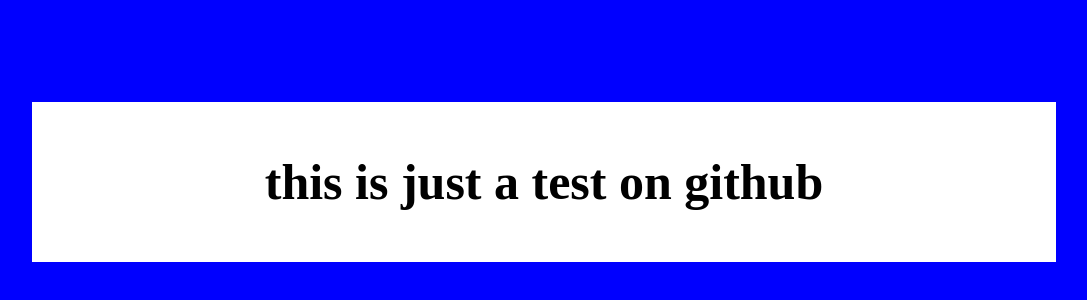
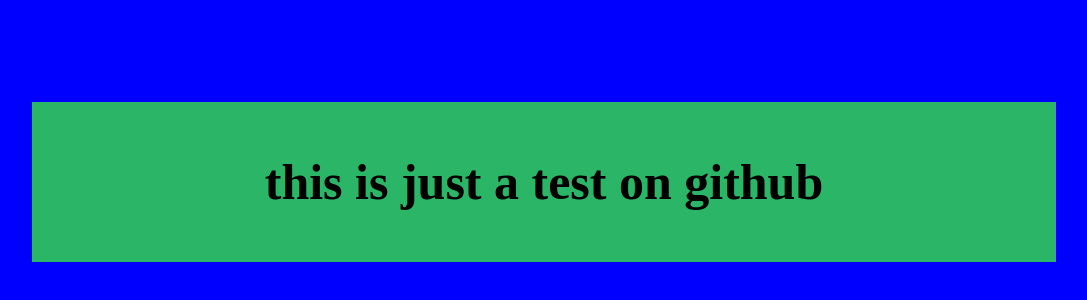
Before and after one commit to Bawbak/Blue-Slider, a plain HTML site: page index.html in a window 1280 px wide. Shown: the part 268-568 px from the top of the page, without its empty margins (96-1183 px from the left). Drawn offline with Linux system fonts and the light colour scheme.

Commit message:
as another test

```diff
--- a/style.sass
+++ b/style.sass
@@ -14,4 +14,4 @@ body
     align-items: center
     font-size: 50px
     font-weight: bolder
-    background-color: #fff
+    background-color: #2ab567
```
Also changed, not shown: style.min.css.
